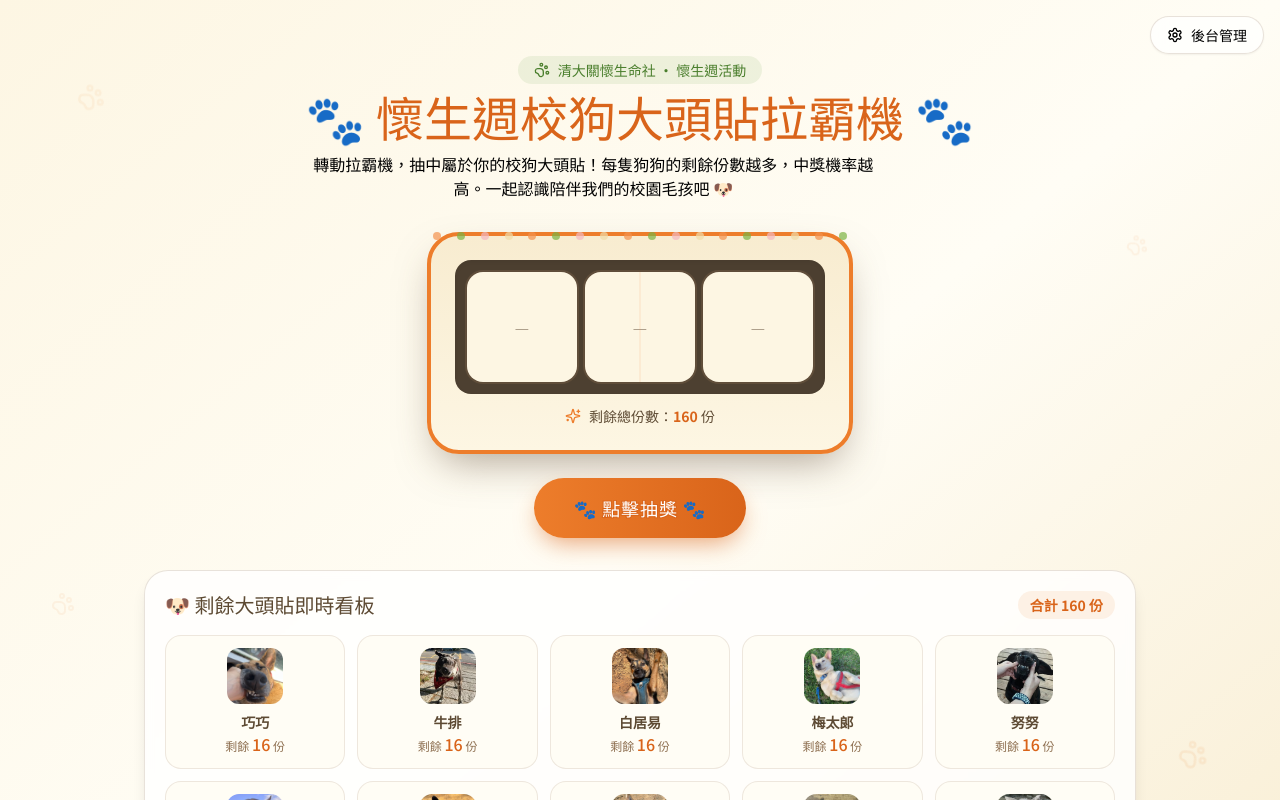
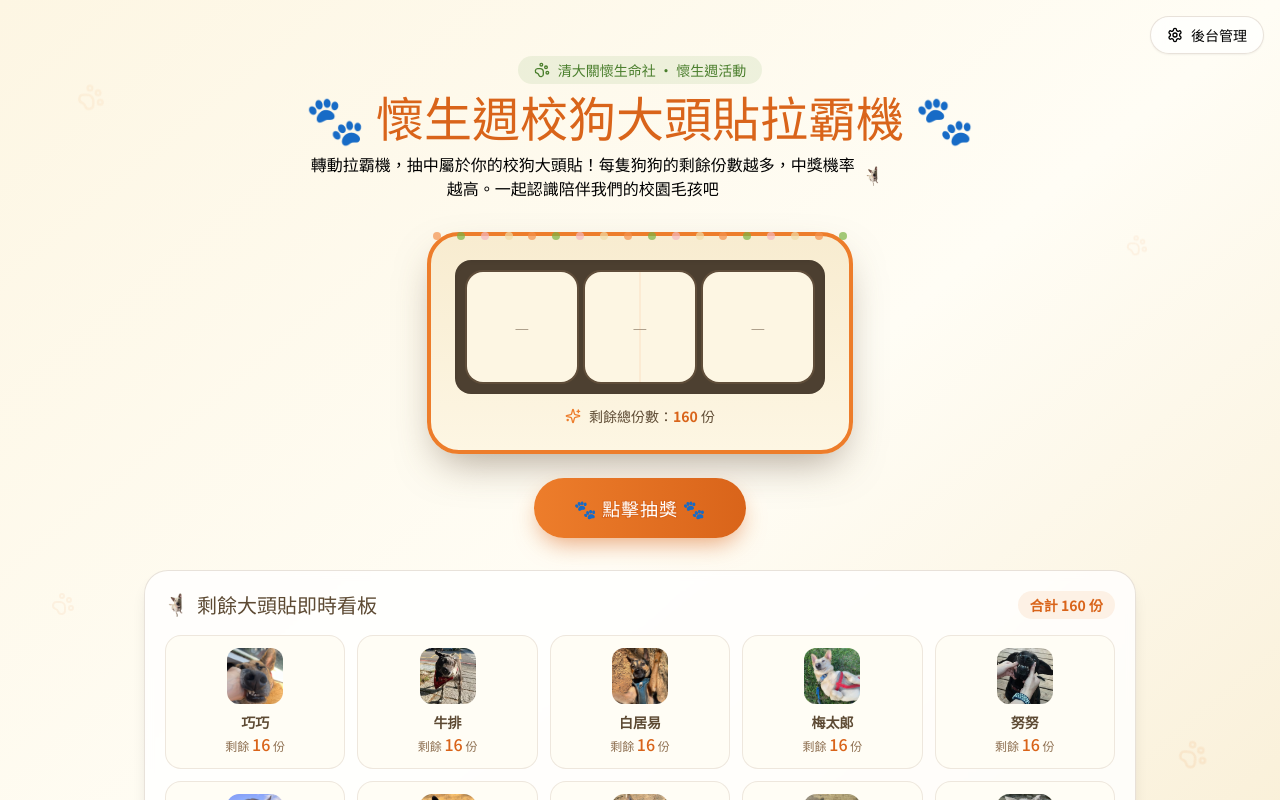
Before and after one commit to Lee-Yi-Syuan/Care_Life_Day, a React (Vite) app: page / in a window 1280 px wide. Shown: the top 800 px of the page. Built offline with nearby package versions, Linux system fonts and the light colour scheme; a web font is replaced by a local one.

Commit message:
update from bolt agent

```diff
--- a/src/App.tsx
+++ b/src/App.tsx
@@ -72,8 +72,9 @@ function App() {
           <h1 className="font-display text-3xl text-carrot-600 sm:text-5xl">
             🐾 懷生週校狗大頭貼拉霸機 🐾
           </h1>
-          <p className="mt-3 max-w-xl text-sm text-earth-600 sm:text-base">
-            轉動拉霸機，抽中屬於你的校狗大頭貼！每隻狗狗的剩餘份數越多，中獎機率越高。一起認識陪伴我們的校園毛孩吧 🐶
+          <p className="mt-3 flex items-center justify-center gap-1.5 max-w-xl text-sm text-earth-600 sm:text-base">
+            轉動拉霸機，抽中屬於你的校狗大頭貼！每隻狗狗的剩餘份數越多，中獎機率越高。一起認識陪伴我們的校園毛孩吧
+            <img src="/logo.png" alt="logo" className="h-5 w-5 object-contain inline-block" />
           </p>
         </header>
 
--- a/src/components/DogImage.tsx
+++ b/src/components/DogImage.tsx
@@ -23,7 +23,7 @@ export function DogImage({ dogName, src, slice = 'center', full = false, classNa
     return (
       <div className={`flex items-center justify-center bg-gradient-to-br from-cream-200 to-cream-300 text-earth-700 ${className}`}>
         <div className="flex flex-col items-center gap-1 px-2 text-center">
-          <span className="text-2xl">🐕</span>
+          <img src="/logo.png" alt="logo" className="h-8 w-8 object-contain" />
           <span className="text-sm font-bold leading-tight">{dogName}</span>
         </div>
       </div>
--- a/src/components/InventoryBoard.tsx
+++ b/src/components/InventoryBoard.tsx
@@ -16,7 +16,10 @@ export function InventoryBoard({ dogs, highlightId }: Props) {
   return (
     <div className="rounded-3xl border border-earth-500/20 bg-white/80 p-5 shadow-lg backdrop-blur-sm">
       <div className="mb-4 flex items-center justify-between">
-        <h3 className="font-display text-xl text-earth-700">🐶 剩餘大頭貼即時看板</h3>
+        <h3 className="font-display text-xl text-earth-700 flex items-center gap-2">
+          <img src="/logo.png" alt="logo" className="h-6 w-6 object-contain inline-block" />
+          剩餘大頭貼即時看板
+        </h3>
         <span className="rounded-full bg-carrot-500/10 px-3 py-1 text-sm font-bold text-carrot-600">
           合計 {total} 份
         </span>
```
